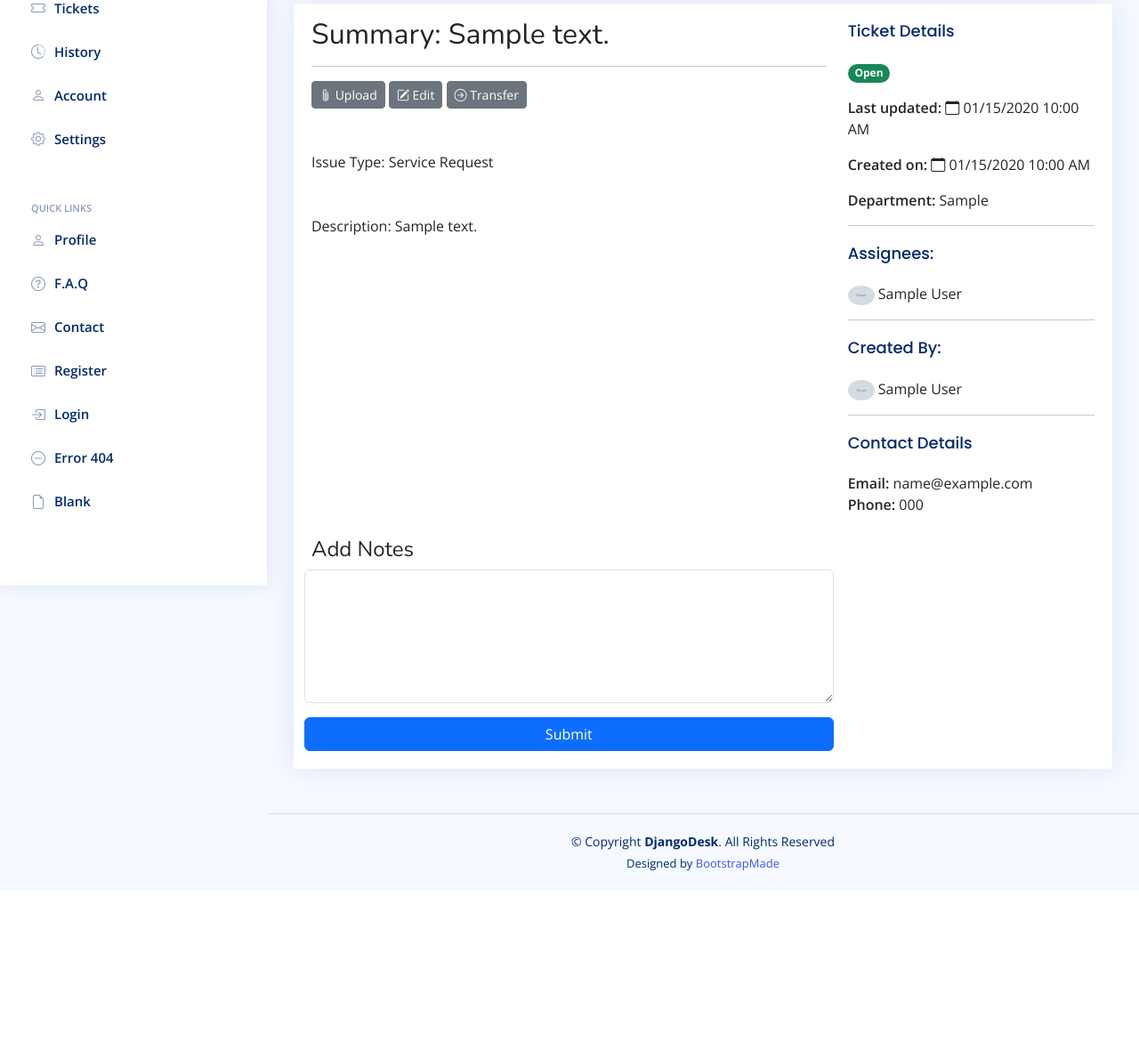
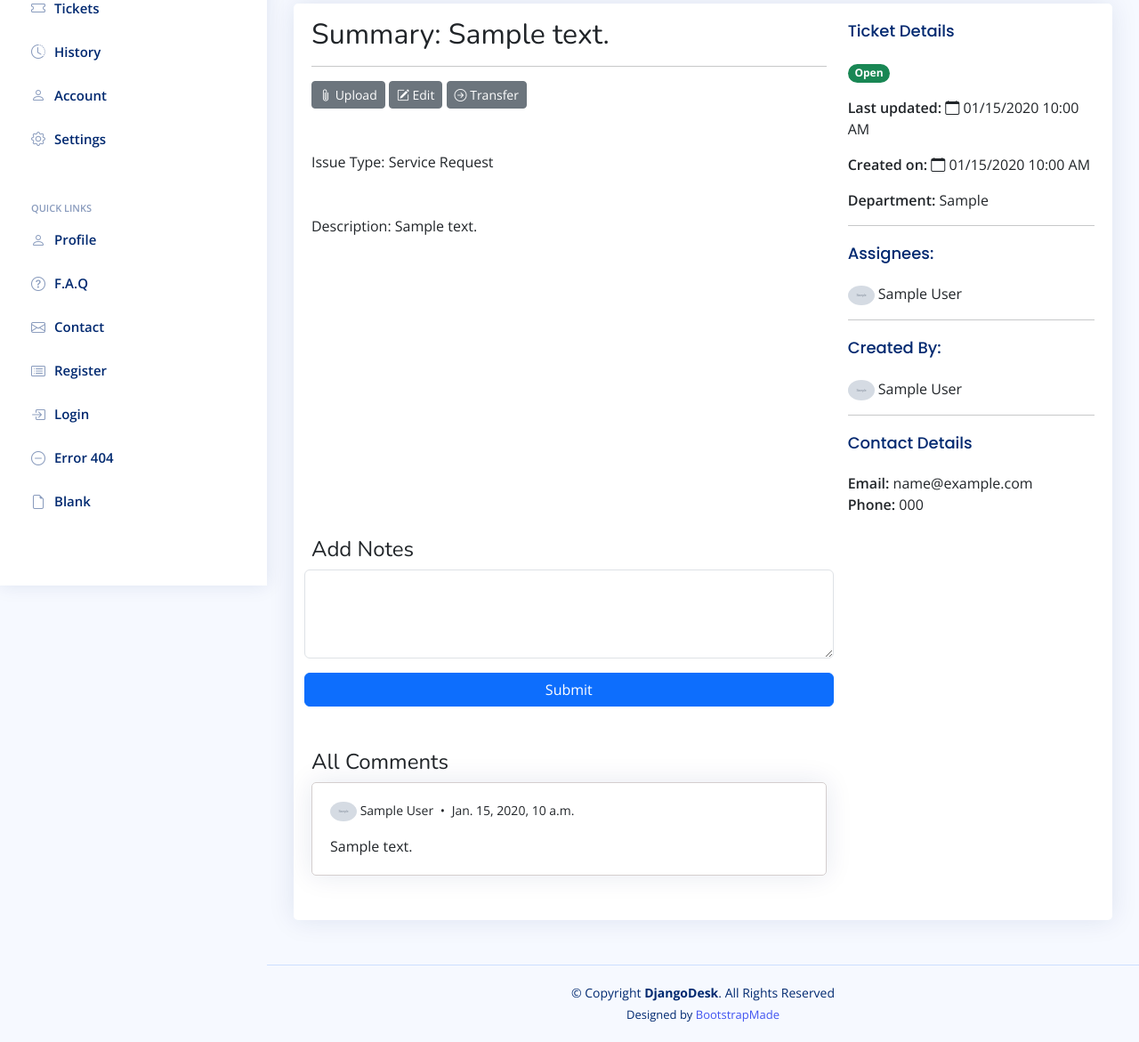
Before and after one commit to fredrickdave/DjangoDesk, a Django app: page /tickets/details/000/ in a window 1280 px wide. Shown: the part 142-1313 px from the top of the page at 89% size. Before the commit the page ends 1121 px from the top, so only its background shows below. Run offline with Django 4.2, Linux system fonts and the light colour scheme; a user stored in the database is signed in; tables that the repository leaves empty hold one stand-in row (values such as "Sample post"); grey boxes marked "Sample" are stand-in pictures.

Commit message:
Add Comments section on ticket details page

```diff
--- a/apps/tickets/models.py
+++ b/apps/tickets/models.py
@@ -85,14 +85,6 @@ class TicketPriority(BaseModel):
         return self.get_priority_display()
 
 
-class TicketComment(BaseModel):
-    comment = models.TextField()
-    created_by = models.ForeignKey(User, null=True, on_delete=models.SET_NULL, related_name="author")
-
-    def __str__(self) -> str:
-        return self.comment
-
-
 class TicketActivity(BaseModel):
     activity = models.TextField()
     created_by = models.ForeignKey(User, null=True, on_delete=models.SET_NULL, related_name="ticket_activities")
@@ -113,9 +105,9 @@ class Ticket(BaseModel):
     priority_id = models.ForeignKey(
         TicketPriority, null=True, blank=True, on_delete=models.SET_NULL, related_name="tickets"
     )
-    comments = models.ForeignKey(
-        TicketComment, null=True, blank=True, on_delete=models.SET_NULL, related_name="tickets"
-    )
+    # comments = models.ForeignKey(
+    #     TicketComment, null=True, blank=True, on_delete=models.SET_NULL, related_name="tickets"
+    # )
     created_by = models.ForeignKey(
         User, null=True, blank=True, on_delete=models.SET_NULL, related_name="created_tickets"
     )
@@ -123,3 +115,12 @@ class Ticket(BaseModel):
 
     def __str__(self) -> str:
         return self.summary
+
+
+class TicketComment(BaseModel):
+    comment = models.TextField()
+    tickets = models.ForeignKey(Ticket, null=True, on_delete=models.SET_NULL, related_name="comments")
+    created_by = models.ForeignKey(User, null=True, on_delete=models.SET_NULL, related_name="author")
+
+    def __str__(self) -> str:
+        return self.comment
--- a/apps/tickets/templates/tickets/ticket-detail.html
+++ b/apps/tickets/templates/tickets/ticket-detail.html
@@ -80,7 +80,7 @@
                                 <!-- Comment Form -->
                                 <div class="row">
                                     <div class="col-lg-8">
-                                        <h4 class="pt-3 pe-5">Add Notes</h2>
+                                        <h4 class="pt-3 pe-5">Add Notes</h4>
                                         <form class="row g-3" method="POST" novalidate>
                                             {% csrf_token %}
                                             {% for form_field in comment_form %}
@@ -89,6 +89,35 @@
                                             {% endfor %}
                                             <button class="btn btn-primary" type="submit">Submit</button>
                                         </form>
+                                    </div>
+                                </div>
+
+                                <!-- Comment Section -->
+                                <div class="row">
+                                    <div class="col-lg-8">
+                                        <h4 class="mt-5">All Comments</h4>
+
+                                        {% for comment in selected_ticket.comments.all %}
+                                        <div class="card">
+                                            <div class="card-comment">
+                                                <div class="comment-header">
+                                                    <img src="{{ comment.created_by.avatar.url }}" alt="Profile" class="rounded-circle asignee-avatar" />
+                                                    {% if comment.created_by.get_full_name %}
+                                                    {{ comment.created_by.get_full_name }}
+                                                    {% else %}
+                                                    {{ comment.created_by }}
+                                                    {% endif %}
+                                                    <span class="mx-1">&bullet;</span>
+                                                    {{ comment.created_at }}
+                                                </div>
+                                                <div class="mt-3">
+                                                {{ comment }}
+                                                </div>
+                                            </div>
+                                        </div>
+                                        {% endfor %}
+
+
                                     </div>
                                 </div>
 
--- a/apps/tickets/views.py
+++ b/apps/tickets/views.py
@@ -1,8 +1,9 @@
+from django.contrib import messages
 from django.contrib.auth.decorators import login_required
 from django.shortcuts import redirect, render
 
 from .forms import TicketCommentForm, TicketForm
-from .models import Reference, Ticket, TicketPriority, TicketStatus
+from .models import Reference, Ticket, TicketComment, TicketPriority, TicketStatus
 
 
 @login_required
@@ -22,8 +23,9 @@ def ticket_details(request, ticket_number):
         if comment_form.is_valid():
             comment = comment_form.save(commit=False)
             comment.created_by = request.user
-            print(comment.created_by)
+            comment.tickets = selected_ticket
             comment.save()
+            messages.success(request=request, message="Your comment was posted successfully.")
             return redirect(to="ticket-details", ticket_number=ticket_number)
 
     context = {"selected_ticket": selected_ticket, "comment_form": comment_form}
--- a/apps/users/views.py
+++ b/apps/users/views.py
@@ -22,7 +22,7 @@ def sign_in(request):
             user = authenticate(username=username, password=password)
             if user:
                 login(request=request, user=user)
-                messages.success(request, "You have sucessfully logged in.")
+                messages.success(request=request, message="You have sucessfully logged in.")
                 next_url = request.POST.get("next")
 
                 # Check if "?next=" param is safe (not off-site).
--- a/static/css/style.css
+++ b/static/css/style.css
@@ -254,6 +254,15 @@ h6 {
   background-color: rgba(255, 255, 255, 0.6);
 }
 
+.card-comment {
+  padding: 20px;
+  border: 1px solid #d4cece;
+  border-radius: 5px;
+}
+
+.comment-header {
+  font-size: 14px;
+}
 /* Alerts */
 .alert-heading {
   font-weight: 500;
@@ -1253,5 +1262,5 @@ h6 {
 # Ticket Page
 --------------------------------------------------------------*/
 .ticket-comment {
-  height: 150px;
+  height: 100px;
 }
```
Also changed, not shown: apps/tickets/migrations/0011_remove_ticket_comments_ticketcomment_tickets.py (added).
